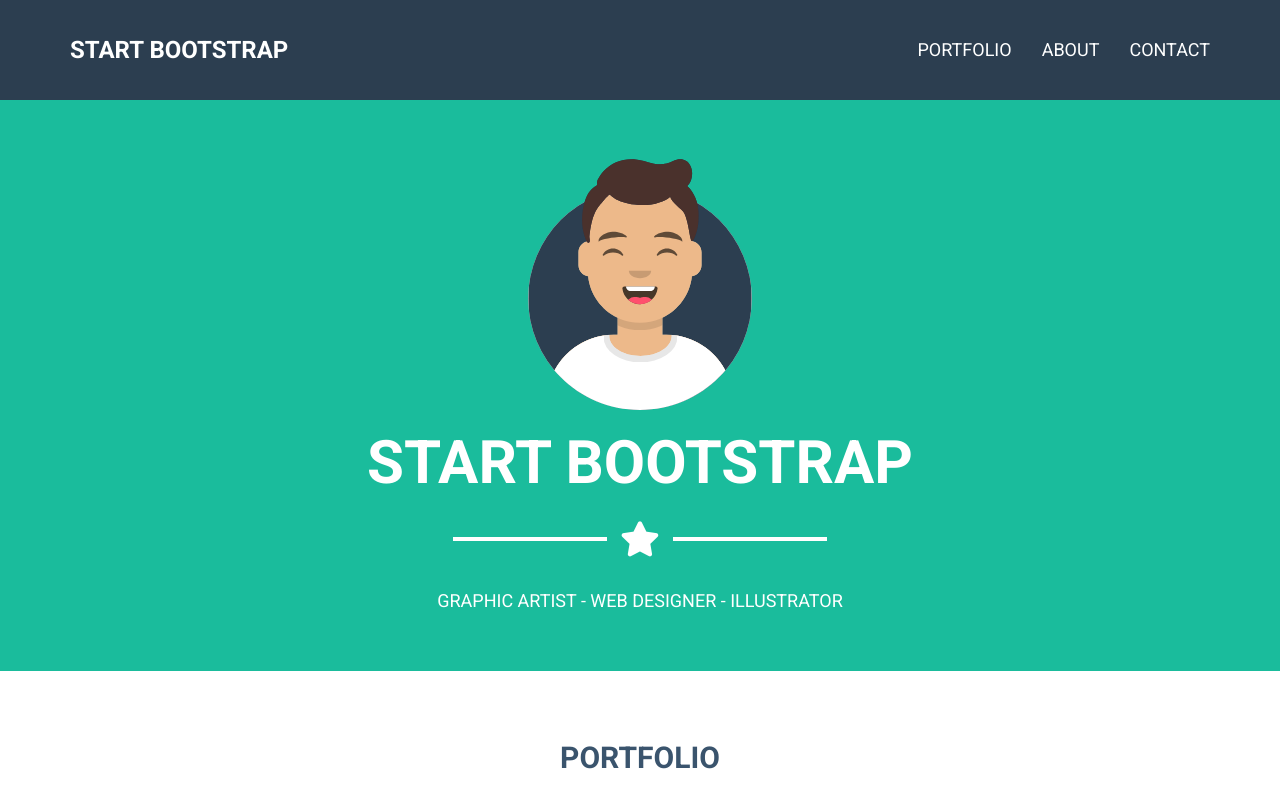
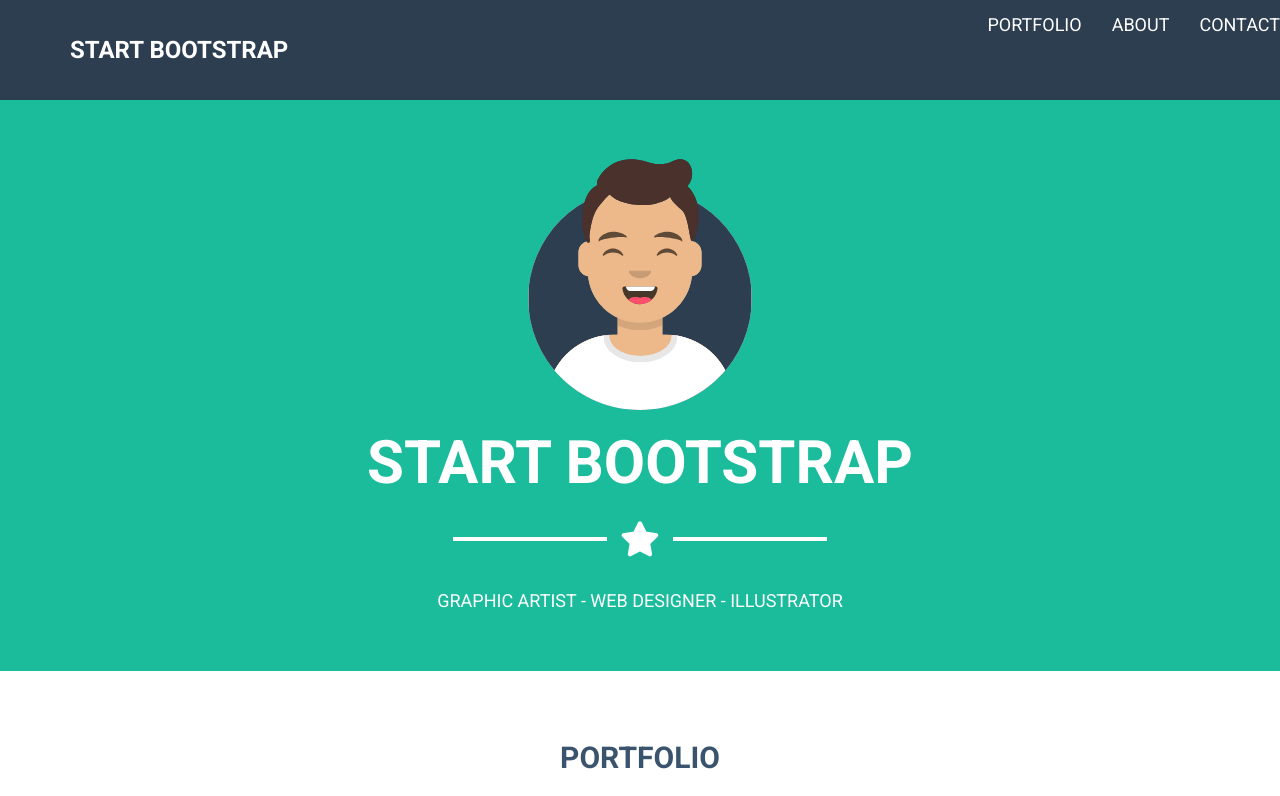
Before and after one commit to Lale98/html-css-bootstrap-freelancer, a plain HTML site: page index.html in a window 1280 px wide. Shown: the top 796 px of the page. Drawn offline with nearby package versions, Linux system fonts and the light colour scheme.

Commit message:
nav mobile

```diff
--- a/css/style.css
+++ b/css/style.css
@@ -42,7 +42,11 @@ h3 {
     margin-bottom: 32px;
 }
 .ms_navbar .navbar-collapse {
-    margin-top: 25px;
+    background-color: rgb(44, 62, 80);
+    width: 25%;
+    position: fixed;
+    right: 0px;
+    text-align: center;
     margin-bottom: 25px;
 }
 .ms_navbar .nav>li>a:focus, .nav>li>a:hover {
--- a/index.html
+++ b/index.html
@@ -186,5 +186,9 @@
                 <h4 class="text-center">Copyright <i class="far fa-copyright"></i> Your Website 2019</h4>
             </section>
         </footer>
+
+        <!-- jQuery (necessary for Bootstrap's JavaScript plugins) -->
+    <script src="https://ajax.googleapis.com/ajax/libs/jquery/1.12.4/jquery.min.js"></script>
+    <script src="https://maxcdn.bootstrapcdn.com/bootstrap/3.3.7/js/bootstrap.min.js" integrity="sha384-Tc5IQib027qvyjSMfHjOMaLkfuWVxZxUPnCJA7l2mCWNIpG9mGCD8wGNIcPD7Txa" crossorigin="anonymous"></script>
     </body>
 </html>
```
